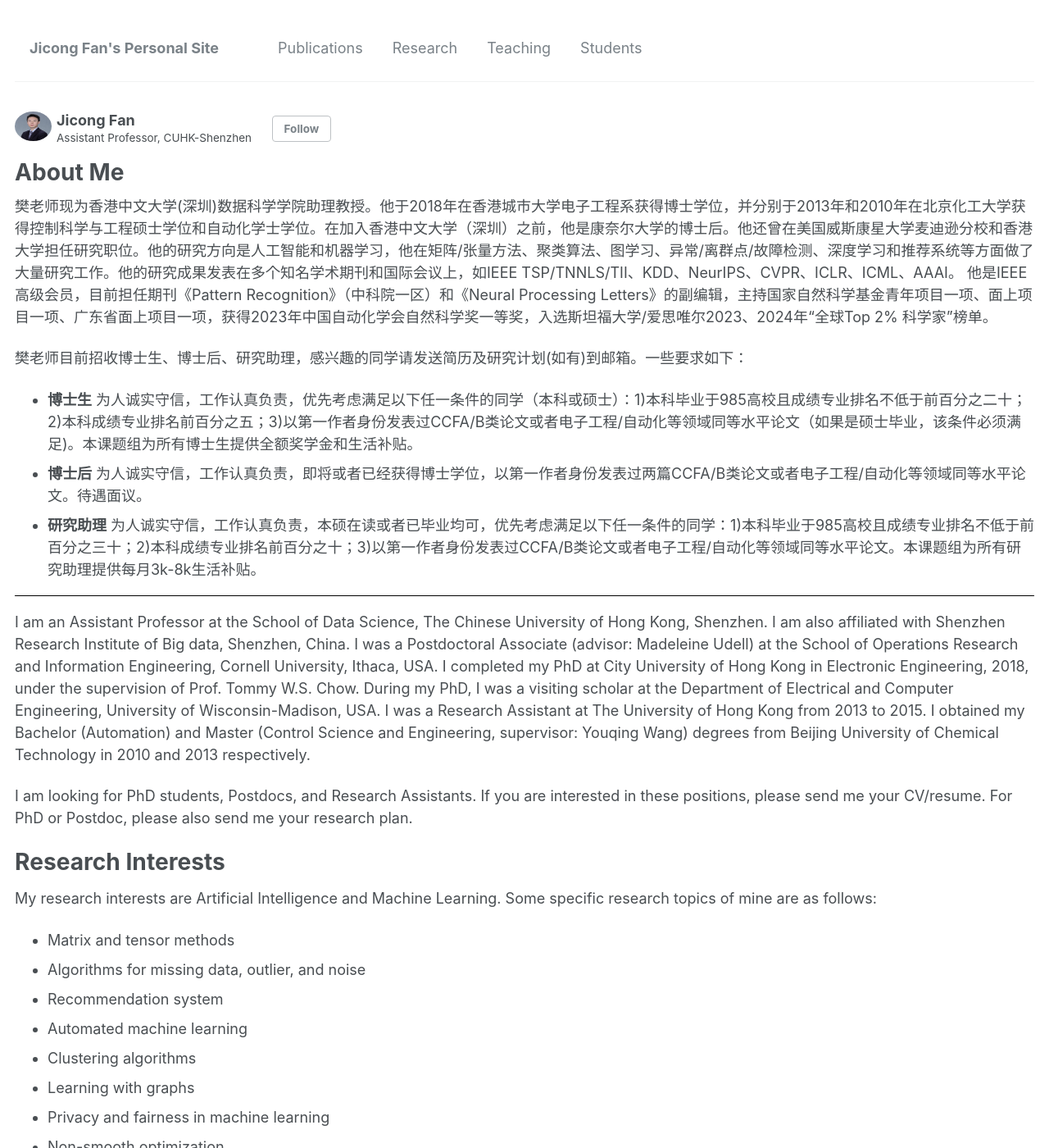
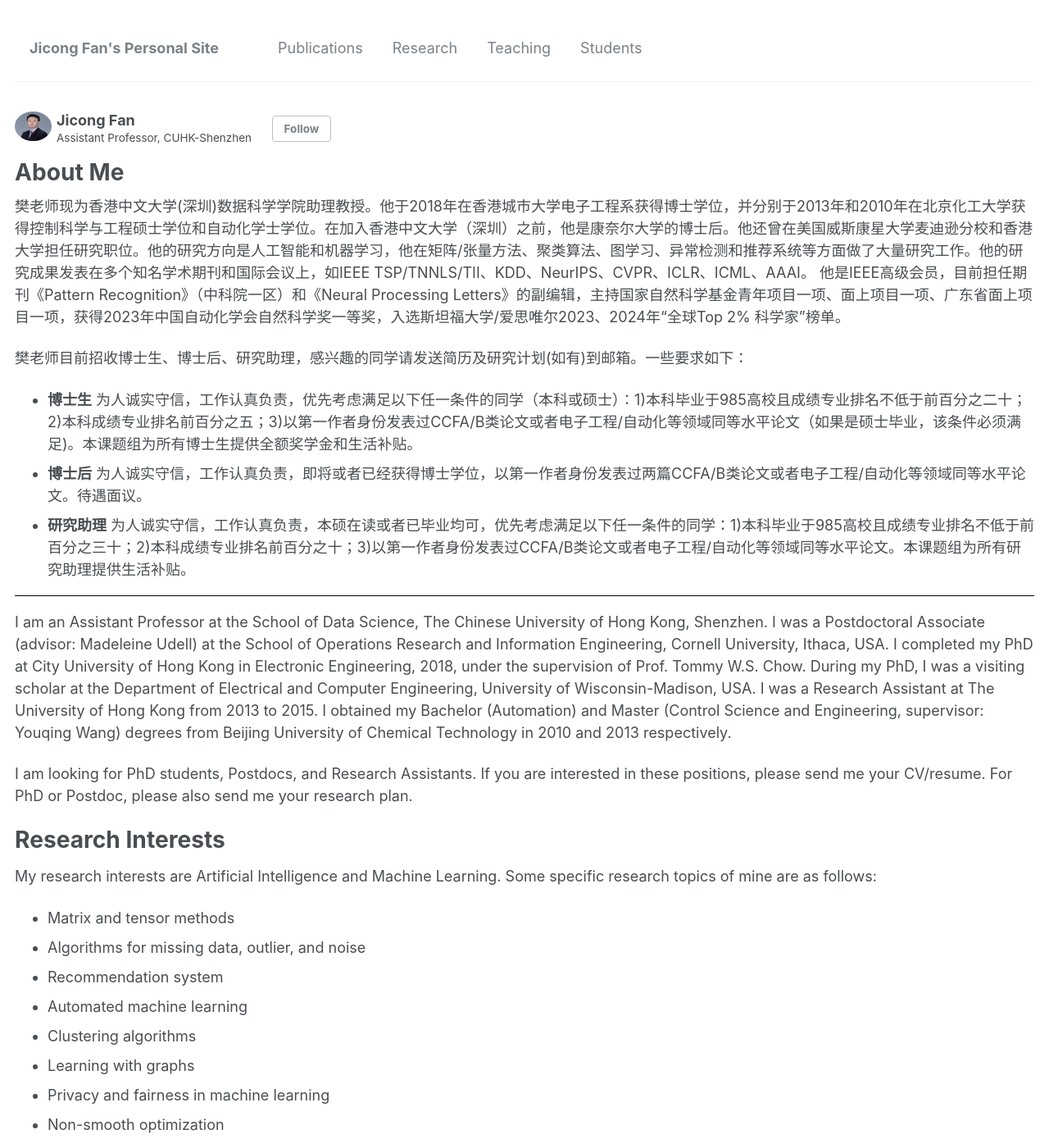
Before and after one commit to jicongfan/jicongfan.github.io, a Jekyll site: the page built from _pages/about.md, in a window 1280 px wide and 1400 px high. Shown: the whole window at 82% size. Built offline with Jekyll 4.4.1, drawn with Linux system fonts in a browser that asks for light colours; some of the changed lines change nothing that is shown; some of the changed text lies outside the part shown.

Commit message:
Update about.md

```diff
--- a/_pages/about.md
+++ b/_pages/about.md
@@ -9,17 +9,17 @@
 ---
 
 
-樊老师现为香港中文大学(深圳)数据科学学院助理教授。他于2018年在香港城市大学电子工程系获得博士学位，并分别于2013年和2010年在北京化工大学获得控制科学与工程硕士学位和自动化学士学位。在加入香港中文大学（深圳）之前，他是康奈尔大学的博士后。他还曾在美国威斯康星大学麦迪逊分校和香港大学担任研究职位。他的研究方向是人工智能和机器学习，他在矩阵/张量方法、聚类算法、图学习、异常/离群点/故障检测、深度学习和推荐系统等方面做了大量研究工作。他的研究成果发表在多个知名学术期刊和国际会议上，如IEEE TSP/TNNLS/TII、KDD、NeurIPS、CVPR、ICLR、ICML、AAAI。 他是IEEE高级会员，目前担任期刊《Pattern Recognition》（中科院一区）和《Neural Processing Letters》的副编辑，主持国家自然科学基金青年项目一项、面上项目一项、广东省面上项目一项，获得2023年中国自动化学会自然科学奖一等奖，入选斯坦福大学/爱思唯尔2023、2024年“全球Top 2% 科学家”榜单。
+樊老师现为香港中文大学(深圳)数据科学学院助理教授。他于2018年在香港城市大学电子工程系获得博士学位，并分别于2013年和2010年在北京化工大学获得控制科学与工程硕士学位和自动化学士学位。在加入香港中文大学（深圳）之前，他是康奈尔大学的博士后。他还曾在美国威斯康星大学麦迪逊分校和香港大学担任研究职位。他的研究方向是人工智能和机器学习，他在矩阵/张量方法、聚类算法、图学习、异常检测和推荐系统等方面做了大量研究工作。他的研究成果发表在多个知名学术期刊和国际会议上，如IEEE TSP/TNNLS/TII、KDD、NeurIPS、CVPR、ICLR、ICML、AAAI。 他是IEEE高级会员，目前担任期刊《Pattern Recognition》（中科院一区）和《Neural Processing Letters》的副编辑，主持国家自然科学基金青年项目一项、面上项目一项、广东省面上项目一项，获得2023年中国自动化学会自然科学奖一等奖，入选斯坦福大学/爱思唯尔2023、2024年“全球Top 2% 科学家”榜单。
 
 樊老师目前招收博士生、博士后、研究助理，感兴趣的同学请发送简历及研究计划(如有)到邮箱。一些要求如下：
 * <strong>博士生</strong> 为人诚实守信，工作认真负责，优先考虑满足以下任一条件的同学（本科或硕士）：1)本科毕业于985高校且成绩专业排名不低于前百分之二十；2)本科成绩专业排名前百分之五；3)以第一作者身份发表过CCFA/B类论文或者电子工程/自动化等领域同等水平论文（如果是硕士毕业，该条件必须满足)。本课题组为所有博士生提供全额奖学金和生活补贴。
 * <strong>博士后</strong> 为人诚实守信，工作认真负责，即将或者已经获得博士学位，以第一作者身份发表过两篇CCFA/B类论文或者电子工程/自动化等领域同等水平论文。待遇面议。
-* <strong>研究助理</strong> 为人诚实守信，工作认真负责，本硕在读或者已毕业均可，优先考虑满足以下任一条件的同学：1)本科毕业于985高校且成绩专业排名不低于前百分之三十；2)本科成绩专业排名前百分之十；3)以第一作者身份发表过CCFA/B类论文或者电子工程/自动化等领域同等水平论文。本课题组为所有研究助理提供每月3k-8k生活补贴。
+* <strong>研究助理</strong> 为人诚实守信，工作认真负责，本硕在读或者已毕业均可，优先考虑满足以下任一条件的同学：1)本科毕业于985高校且成绩专业排名不低于前百分之三十；2)本科成绩专业排名前百分之十；3)以第一作者身份发表过CCFA/B类论文或者电子工程/自动化等领域同等水平论文。本课题组为所有研究助理提供生活补贴。
 
 
 ---
 
-I am an Assistant Professor at the School of Data Science, The Chinese University of Hong Kong, Shenzhen. I am also affiliated with Shenzhen Research Institute of Big data, Shenzhen, China. I was a Postdoctoral Associate (advisor: Madeleine Udell) at the School of Operations Research and Information Engineering, Cornell University, Ithaca, USA. I completed my PhD at City University of Hong Kong in Electronic Engineering, 2018, under the supervision of Prof. Tommy W.S. Chow. During my PhD, I was a visiting scholar at the Department of Electrical and Computer Engineering, University of Wisconsin-Madison, USA. I was a Research Assistant at The University of Hong Kong from 2013 to 2015. I obtained my Bachelor (Automation) and Master (Control Science and Engineering, supervisor: Youqing Wang) degrees from Beijing University of Chemical Technology in 2010 and 2013 respectively.
+I am an Assistant Professor at the School of Data Science, The Chinese University of Hong Kong, Shenzhen. I was a Postdoctoral Associate (advisor: Madeleine Udell) at the School of Operations Research and Information Engineering, Cornell University, Ithaca, USA. I completed my PhD at City University of Hong Kong in Electronic Engineering, 2018, under the supervision of Prof. Tommy W.S. Chow. During my PhD, I was a visiting scholar at the Department of Electrical and Computer Engineering, University of Wisconsin-Madison, USA. I was a Research Assistant at The University of Hong Kong from 2013 to 2015. I obtained my Bachelor (Automation) and Master (Control Science and Engineering, supervisor: Youqing Wang) degrees from Beijing University of Chemical Technology in 2010 and 2013 respectively.
 
 I am looking for PhD students, Postdocs, and Research Assistants. If you are interested in these positions, please send me your CV/resume. For PhD or Postdoc, please also send me your research plan.
 
@@ -79,14 +79,10 @@
 Research Funds
 ======
 
-* NSFC Youth Fund Programme (国自然青年项目), No.62106211, 2022.01-2024.12, PI.
-* General Program of Natural Science Foundation of Guangdong Province (广东省面上项目), No.2024A1515011771, 2024.01-2026.12, PI.
-* NSFC General Programme (国自然面上项目), No.62376236, 2024.01-2027.12, PI.
+* NSFC Youth Fund Programme (国自然青年项目), 2022.01-2024.12, PI.
+* General Program of Natural Science Foundation of Guangdong Province (广东省面上项目), 2024.01-2026.12, PI.
+* NSFC General Programme (国自然面上项目), 2024.01-2027.12, PI.
 
-Patent
-======
-* ZL 202310513059.X 模型训练方法、聚类方法、设备及介质 Model training method, key method, equipment and media.
-* ZL 202211733988.3 联邦谱聚类方法、装置及电子设备 Federated spectral clustering method, device and electronic equipment.
 
 Academia Services
 ======
@@ -95,8 +91,7 @@
 * Associate Editor of Neural Processing Letters
 * Senior Member of IEEE
 * Conference PC Member: COLT, AISTATS, NeurIPS, ICLR, ICML, CVPR, AAAI, KDD, IJCAI
-* Journal Reviewer: IEEE TNNLS/TCYB/TIE/TII/TSP/TIP/TPAMI/TKDE, Pattern Recognition, Signal Processing, SIAM Journal on Mathematics of Data Science, Mathematical Programming, Journal of Scientific Computing.
-
+* Journal Reviewer: IEEE TNNLS/TII/TSP/TIP/TPAMI/TKDE, Pattern Recognition, SIAM Journal on Mathematics of Data Science, Mathematical Programming, Journal of Scientific Computing, etc.
 
 
 Honors and Awards
```
